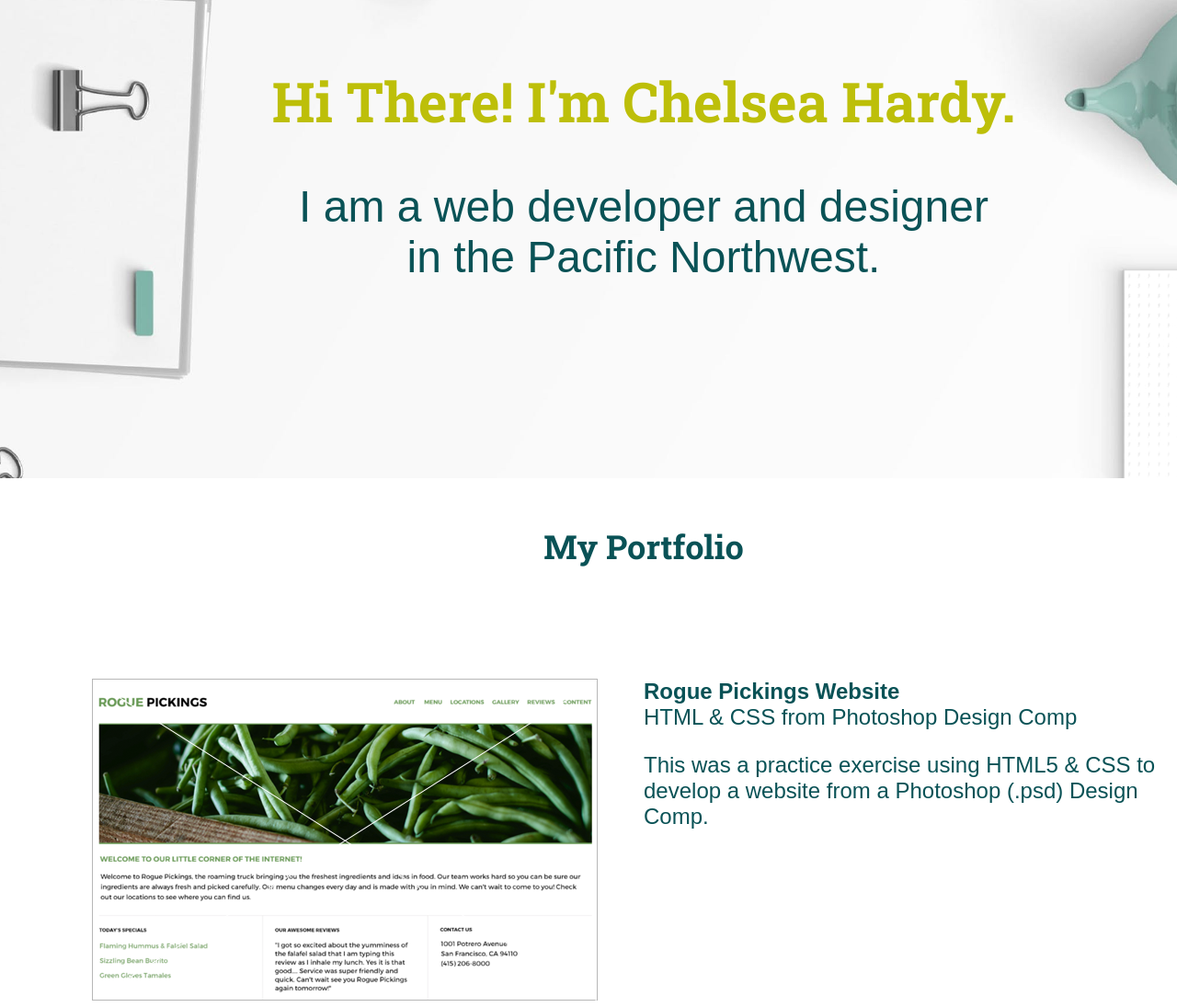
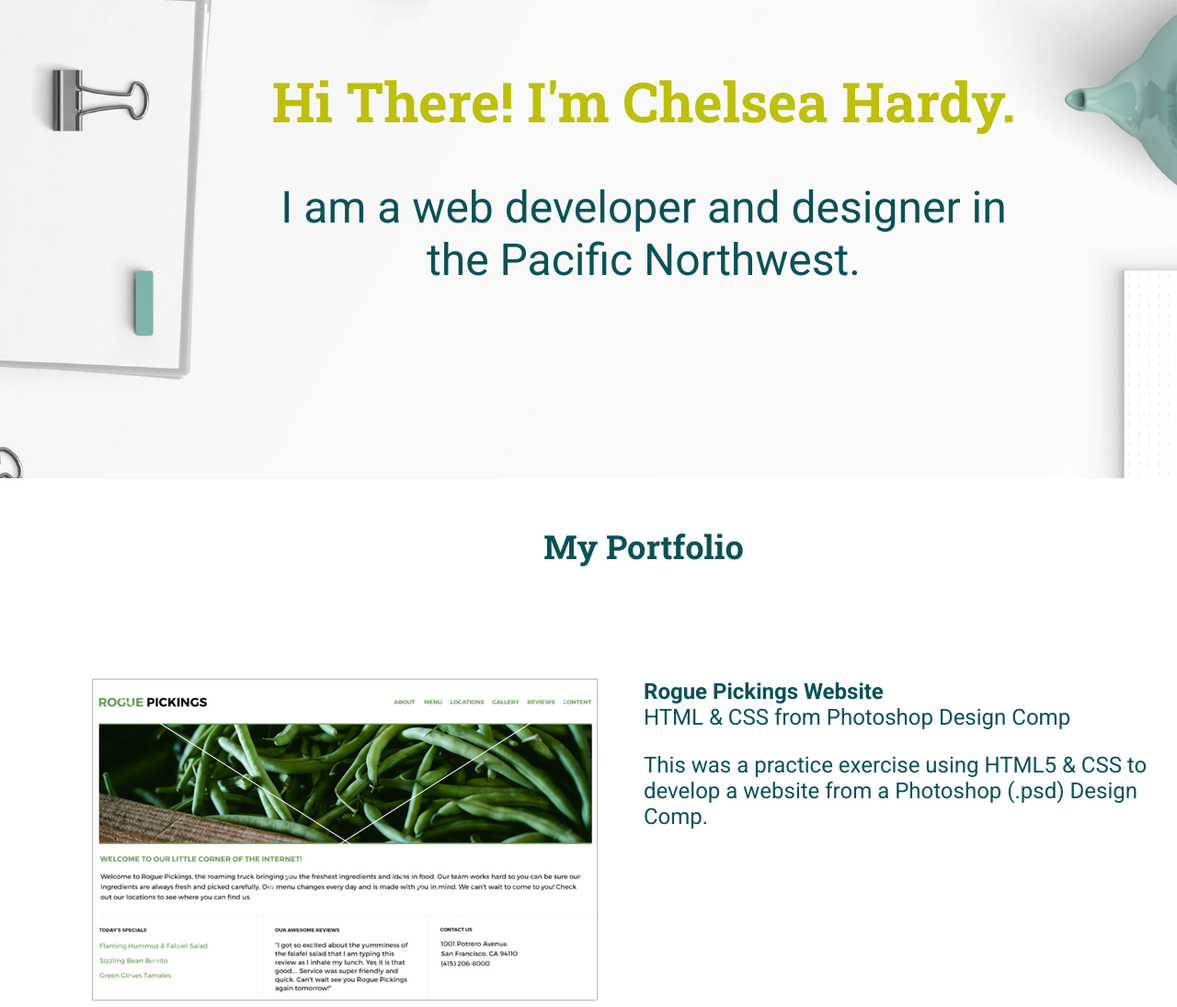
Before and after one commit to chelseakriya/my-portfolio-website, a plain HTML site: page index.html in a window 1280 px wide. Shown: the part 280-1375 px from the top of the page at 92% size. Drawn offline with Linux system fonts and the light colour scheme.

Commit message:
revisions to final portfolio milestone project

```diff
--- a/css/main.css
+++ b/css/main.css
@@ -1,6 +1,6 @@
 /***** BASE STYLES *****/
 
-body html {
+body {
     font-family: 'Roboto', sans-serif;
     height:3350px;
     margin: 0 auto;
@@ -17,7 +17,7 @@ h2 {
     font-weight: bold;
     padding-top: 50px;
     padding-bottom: 120px;
-    margin: 0px 0px 0px 0px;
+    margin: 0px;
 }
 
 /***** GRID *****/
@@ -56,7 +56,7 @@ header h1 {
 header p {
     color: #095256;
     font-size: 48px;
-    padding: 0px 300px 0px 300px;
+    padding: 0px 300px;
 }
 
 /***** WORK *****/
@@ -86,7 +86,7 @@ header p {
 }
 main h3 {
     font-size: 24px;
-    margin: 0px 0px 0px 0px;
+    margin: 0px;
 }
 main p {
     font-size: 24px;
```
